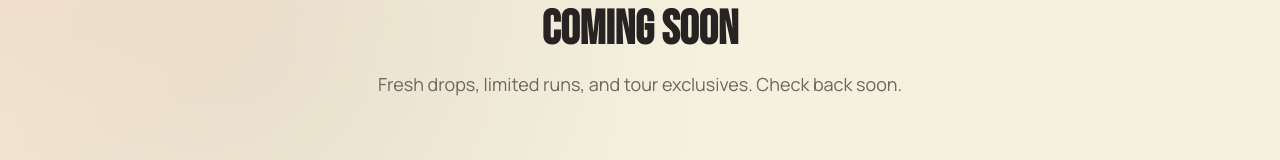
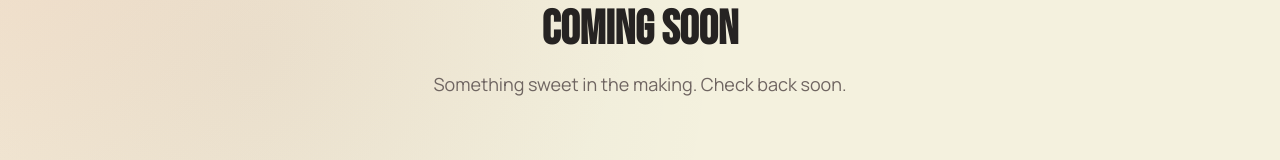
Before and after one commit to carterrows/sweetsideband-site, a Next.js app: page /merch in a window 1280 px wide. Shown: the part 181-341 px from the top of the page. Built offline with nearby package versions, Linux system fonts and the light colour scheme; no server answers.

Commit message:
edited merch page text

```diff
--- a/app/merch/page.tsx
+++ b/app/merch/page.tsx
@@ -16,7 +16,7 @@ export default function MerchPage() {
           Coming Soon
         </h1>
         <p className="max-w-xl text-lg text-ink-600">
-          Fresh drops, limited runs, and tour exclusives. Check back soon.
+          Something sweet in the making. Check back soon.
         </p>
       </div>
     </section>
```
